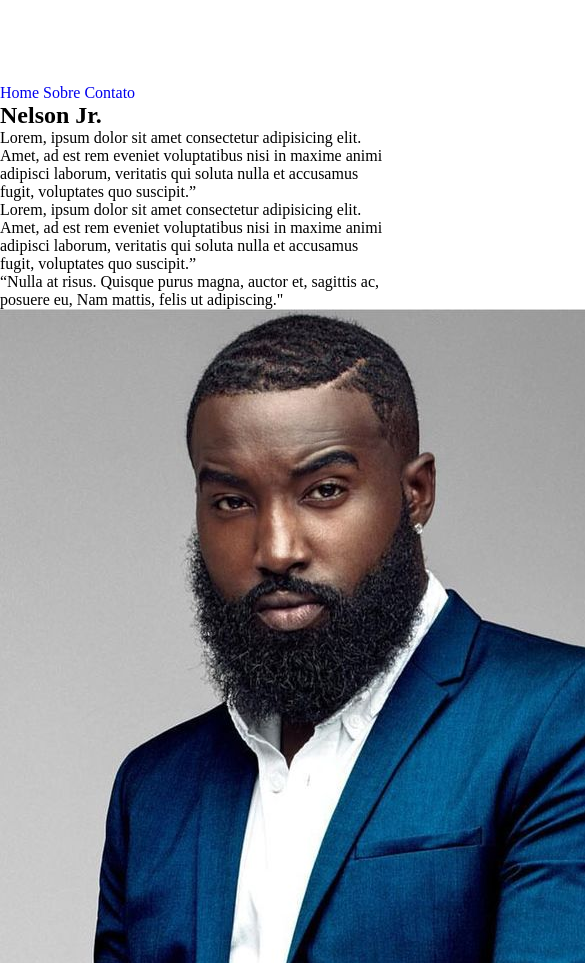
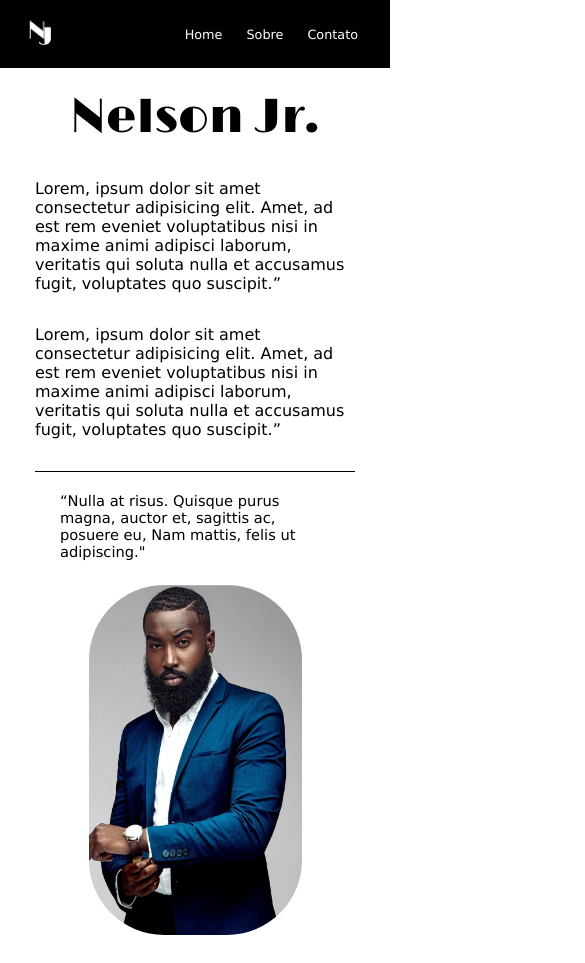
Before and after one commit to nelsonlimajunior/nelsonjr, a plain HTML site: page index.html in a window 390 px wide. Shown: the top 963 px of the page, 585 px wide, since content can reach past the window. Drawn offline with nearby package versions, Linux system fonts and the light colour scheme.

Commit message:
atulização

```diff
--- a/style.css
+++ b/style.css
@@ -479,8 +479,8 @@ h2{
         font-family: 'Lucida Sans', 'Lucida Sans Regular', 'Lucida Grande', 'Lucida Sans Unicode', Geneva, Verdana, sans-serif;
     }
 }
-/*
-@media screen and (min-width: 480px){
+
+@media screen and (min-width: 260px) and (max-width: 480px){
     .cabecalho{
         background-color: #000000;
         color: #ffffff;
@@ -493,7 +493,7 @@ h2{
     }
 
     .cabecalho-imagem{
-        height: 56px;
+        height: 36px;
         gap: 32px;
     }
     .cabecalho-menu-item {
@@ -502,7 +502,7 @@ h2{
         padding: 10px;
         color: #ffffff;
         font-family: 'Lucida Sans', 'Lucida Sans Regular', 'Lucida Grande', 'Lucida Sans Unicode', Geneva, Verdana, sans-serif;
-        font-size: 1.2em;
+        font-size: 0.8em;
     }
 
     a:visited{
@@ -513,7 +513,7 @@ h2{
 
     h2{
         font-family: 'Lucida Sans', 'Lucida Sans Regular', 'Lucida Grande', 'Lucida Sans Unicode', Geneva, Verdana, sans-serif;
-        font-size: 12pt;
+        font-size: 10pt;
     }
 
     .conteudo{
@@ -543,11 +543,11 @@ h2{
     .conteudo-principal-escrito-titulo{
         font-family: 'limelight';
         font-weight: 400;
-        font-size: 80px
+        font-size: 48px
     }
     .conteudo-principal-escrito-paragrafo{
         font-family: 'Lucida Sans', 'Lucida Sans Regular', 'Lucida Grande', 'Lucida Sans Unicode', Geneva, Verdana, sans-serif;
-        font-size: 14pt;
+        font-size: 12pt;
         font-weight: 300;
         display: flex;
         justify-content: center;
@@ -562,20 +562,20 @@ h2{
     }
 
     .conteudo-secundario-imagem{
-        width: 463px;
-        height: 600px;
-        border-radius: 150px;
+        width: 263px;
+        height: 400px;
+        border-radius: 100px;
         display: flex;
         flex-direction: column;
         align-items: center;
         justify-content: right;
-        padding: 50px 0px 0px 0px;
+        padding: 25px 25px 25px 25px;
     }
 
     .conteudo-secundario-escrito{
         font-family: 'Lucida Sans', 'Lucida Sans Regular', 'Lucida Grande', 'Lucida Sans Unicode', Geneva, Verdana, sans-serif;
         font-size: 11pt;
-        padding: 20px 100px 0px 100px;
+        padding: 20px 25px 0px 25px;
         border-top: 0.4px solid #000000;
 
 
@@ -592,7 +592,7 @@ h2{
         flex-direction: row;
         justify-content: flex-start;
         gap: 10px;
-        padding: 0px 0px 10px 40px;
+        padding: 0px 0px 10px 2%;
     }
     .conteudo-terciario-logo{
         display: flex;
@@ -629,7 +629,7 @@ h2{
         background-color: #000000;
         color: #ffffff;
         text-align: center;
-        font-size: 11pt;
+        font-size: 10pt;
         padding: 10px 0px 20px 0px;
         font-family: 'Lucida Sans', 'Lucida Sans Regular', 'Lucida Grande', 'Lucida Sans Unicode', Geneva, Verdana, sans-serif;
     }
```
